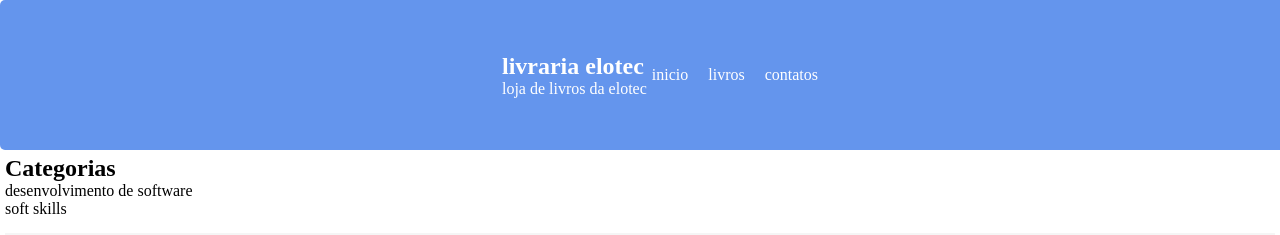
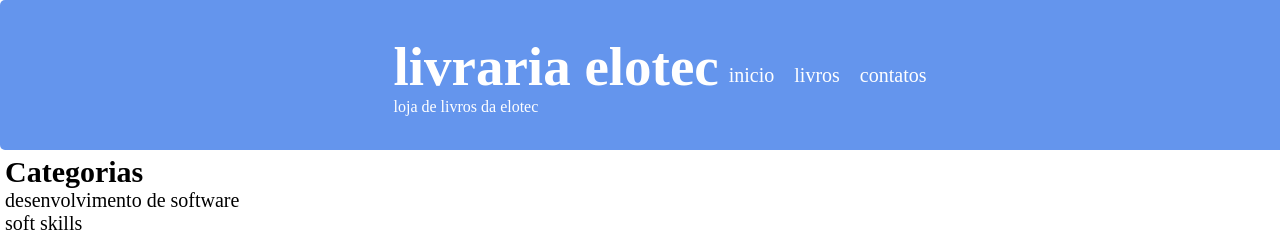
Before and after one commit to tpsousa/livraria_elotec, a plain HTML site: page index.html in a window 1280 px wide. Shown: the top 235 px of the page. Drawn offline with Linux system fonts and the light colour scheme.

Commit message:
fix font size: 40px

```diff
--- a/styles/style.css
+++ b/styles/style.css
@@ -88,7 +88,7 @@ li {
 }
 
 .titulo {
-    margin-right: 5px;
+    margin-right: 10px;
 }
 
 footer {
@@ -125,3 +125,18 @@ footer {
 .contatos :hover {
     font-size: 75px;
 }
+
+.titulo h1 {
+    font-size: 55px;
+}
+.categorias h2 {
+    font-size: 30px;
+}
+
+.categorias p {
+    font-size: 20px;
+}
+
+.menu li {
+    font-size: 20px;
+}
```
Also changed, not shown: index.html (+0 -1 lines).
